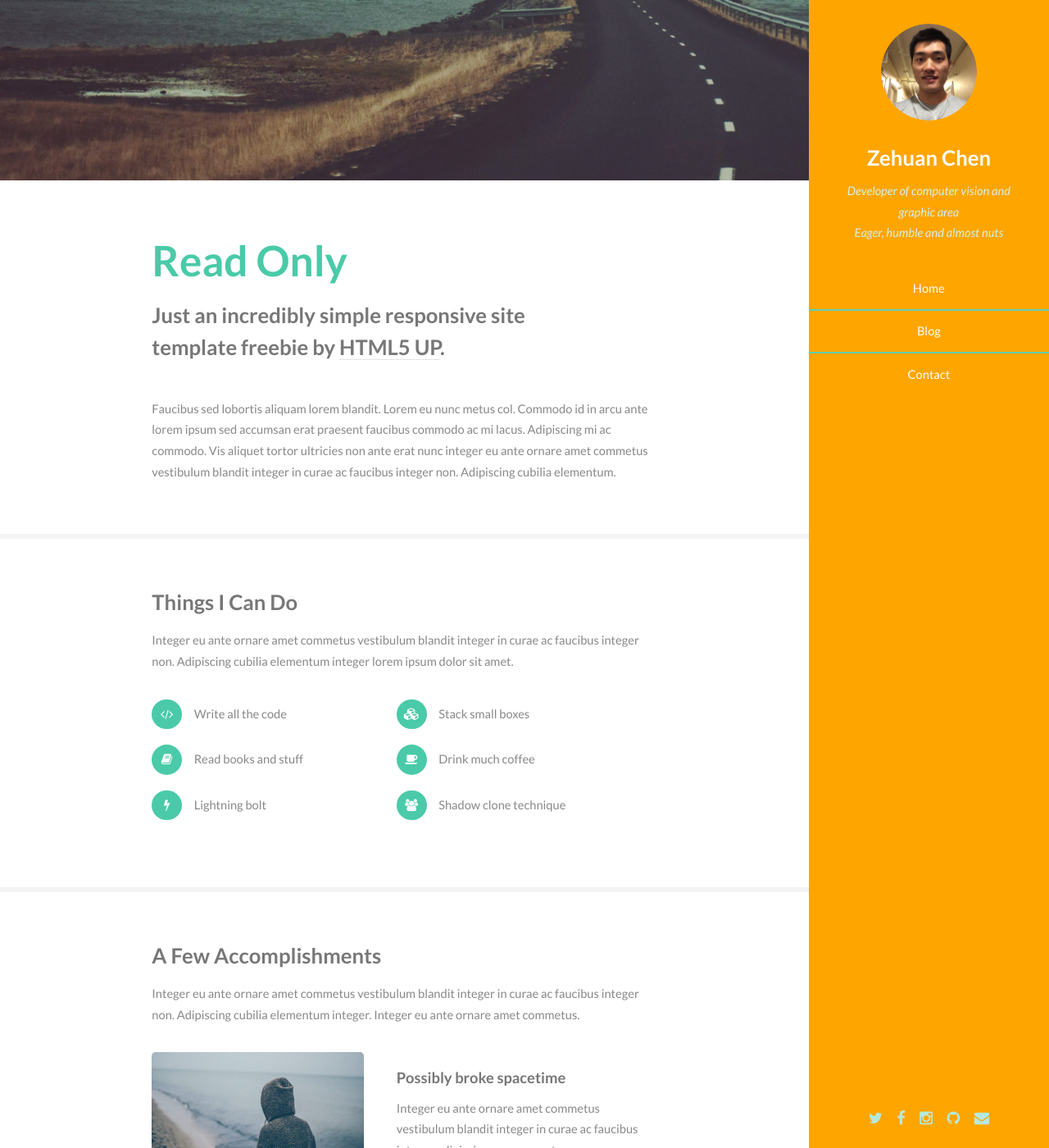
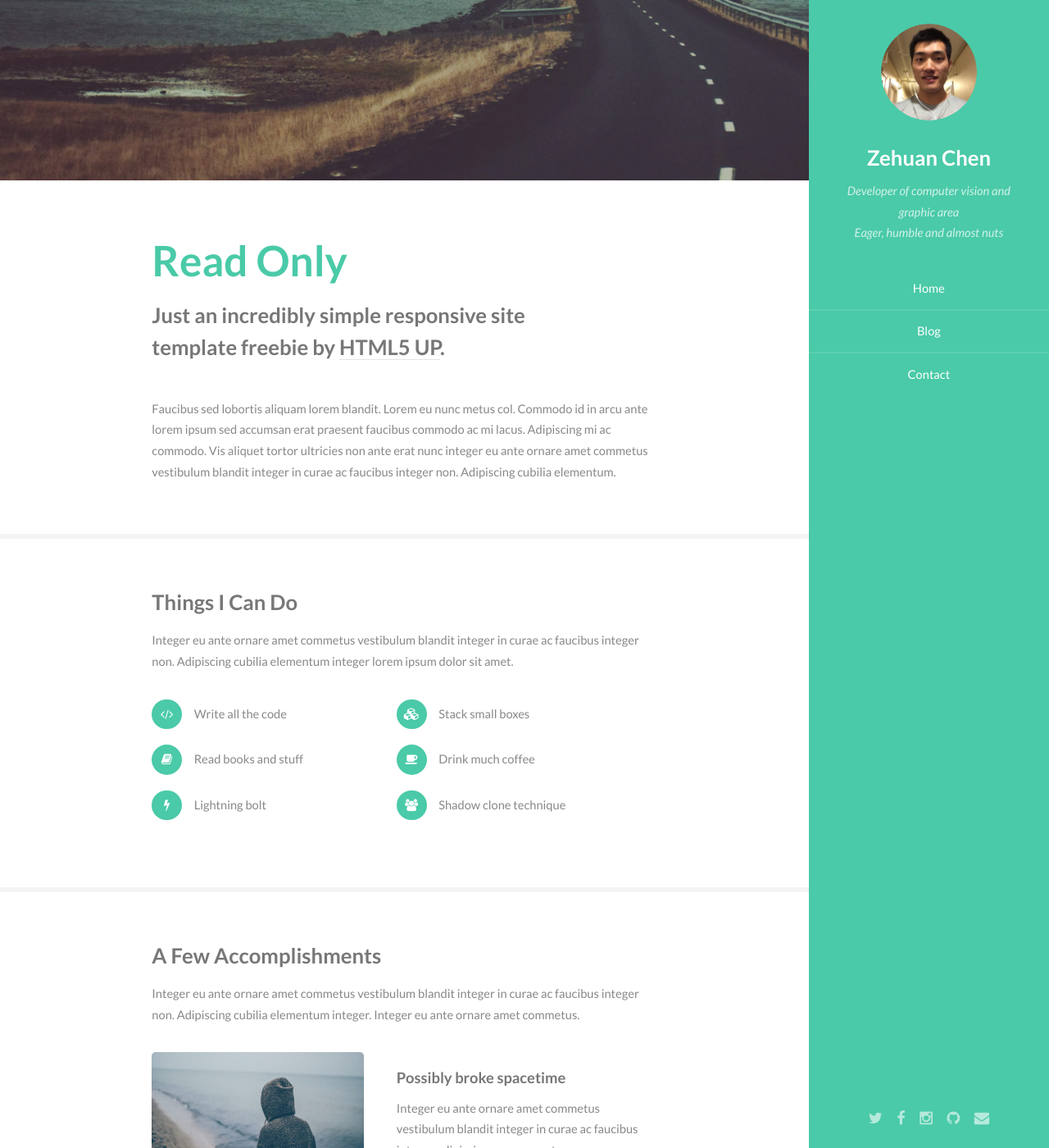
Before and after one commit to BiliBiLL/BiliBiLL.github.io, a Jekyll site: the page built from index.html, in a window 1280 px wide and 1400 px high. Shown: the whole window at 82% size. Built offline with Jekyll 4.4.1, drawn with Linux system fonts in a browser that asks for light colours.

Commit message:
cover the change

```diff
--- a/css/style.css
+++ b/css/style.css
@@ -932,8 +932,8 @@
 /* Header */
 
 	#header {
-		/*background: #4acaa8;*/
-		background: #ffa500;
+		background: #4acaa8;
+		/*background: #ffa500;*/
 		color: #d1f1e9;
 		height: 100%;
 		position: fixed;
```
